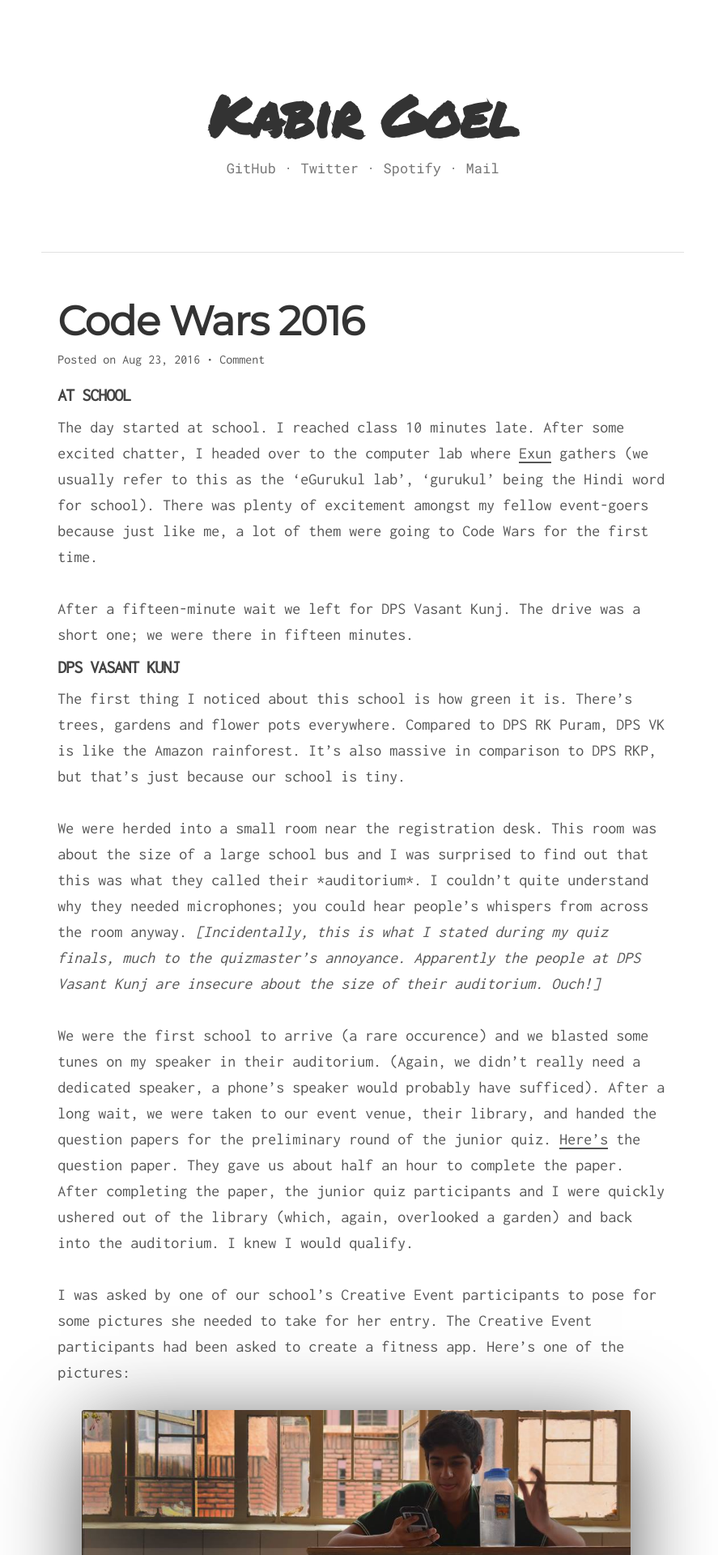
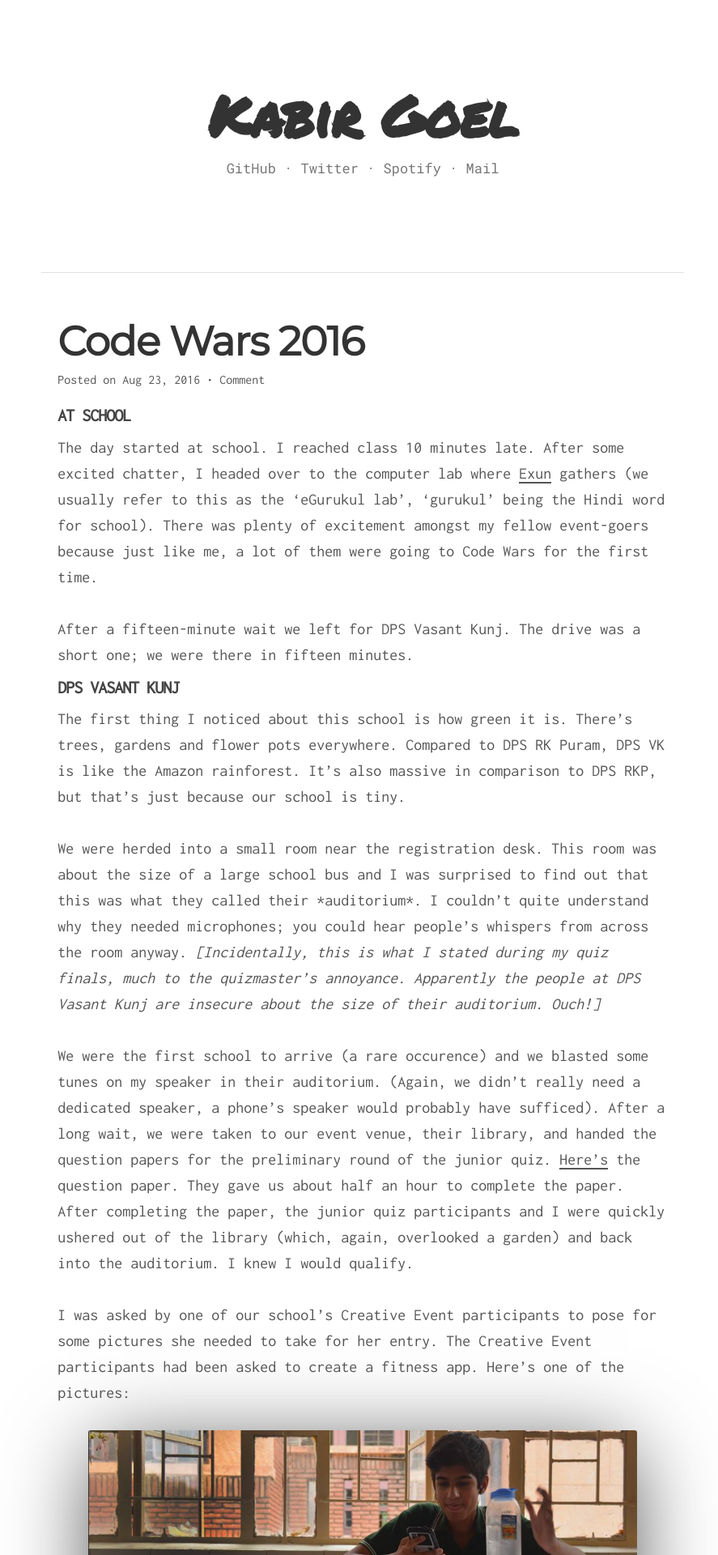
Before and after one commit to kbrgl/blog, a Jekyll site: the page built from _posts/2016-08-24-cw.md, in a window 1280 px wide. Shown: the top 1920 px of the page at 81% size, without its empty margins (192-1079 px from the left). Built offline with Jekyll 4.4.1, drawn with Linux system fonts in a browser that asks for light colours; comment, search, counter and statistics services are not loaded.

Commit message:
AAAAAND WE'RE RESPONSIVE!

```diff
--- a/_includes/header.html
+++ b/_includes/header.html
@@ -1,4 +1,4 @@
-<div class="page-header text-align center">
+<div class="page-header text-align center container">
     <h1 class="page-heading"><a class="page-home" href="{{site.baseurl}}">Kabir Goel</a></h1>
     <ul class="social-ul">
         <li><a href="//github.com/kbrgl">GitHub</a></li> &middot;
--- a/css/main.scss
+++ b/css/main.scss
@@ -119,12 +119,20 @@
   }
 
   img {
-      margin: 3rem;
-      max-width: 90%;
+      margin: 3rem auto;
+      width: 90%;
       height: auto;
       display: block;
       border-radius: 3px;
       box-shadow: 0px 15px 102px -10px rgba(0,0,0,0.75);
+
+      &:before {
+          content: '<center>';
+      }
+
+      &:after {
+          content: '</center>';
+      }
   }
 }
 
@@ -165,8 +173,17 @@
 }
 
 
-@media screen and (max-width: 410px) {
+@media screen and (max-width: 550px) {
   .page-heading {
     font-size: 6rem;
   }
+  .post-content, .post-excerpt {
+      img {
+          width: 100%;
+      }
+  }
+  .ten.columns {
+      width: 100%;
+      margin-left: 0;
+  }
 }
```
